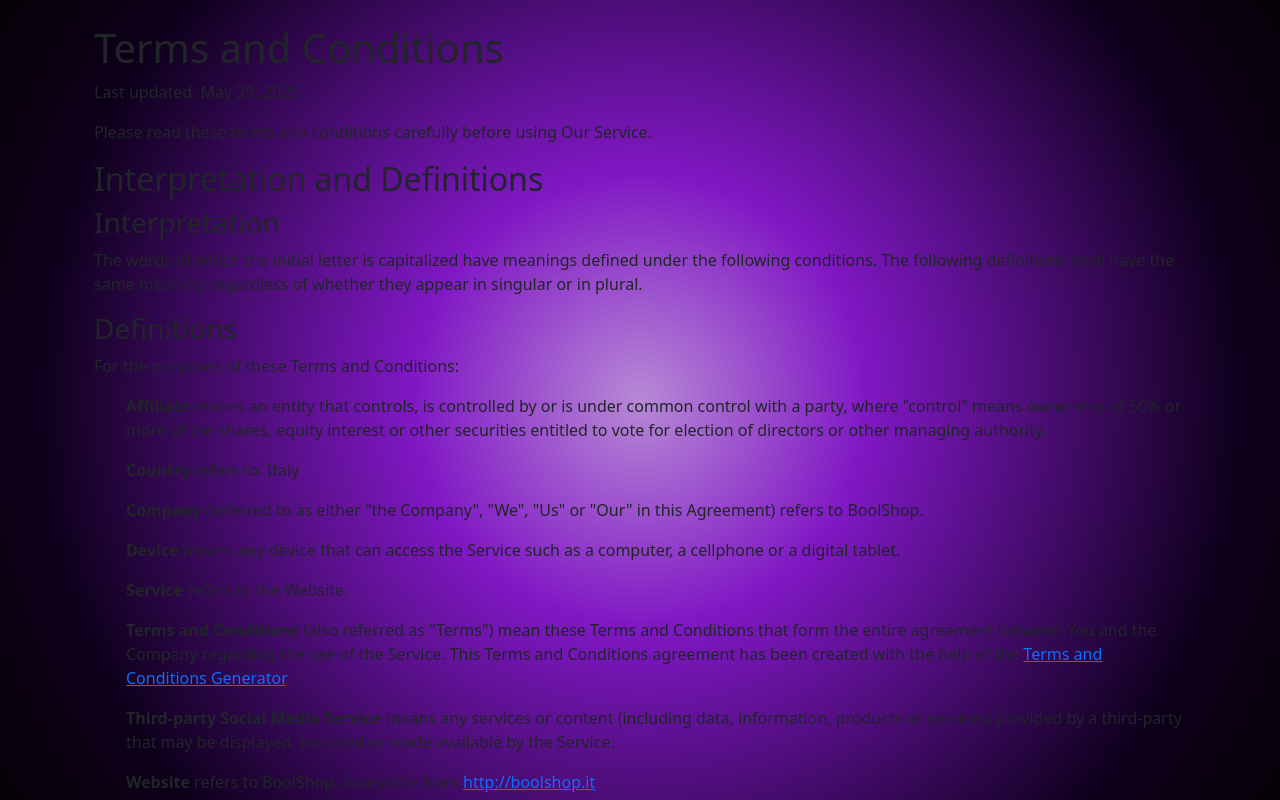
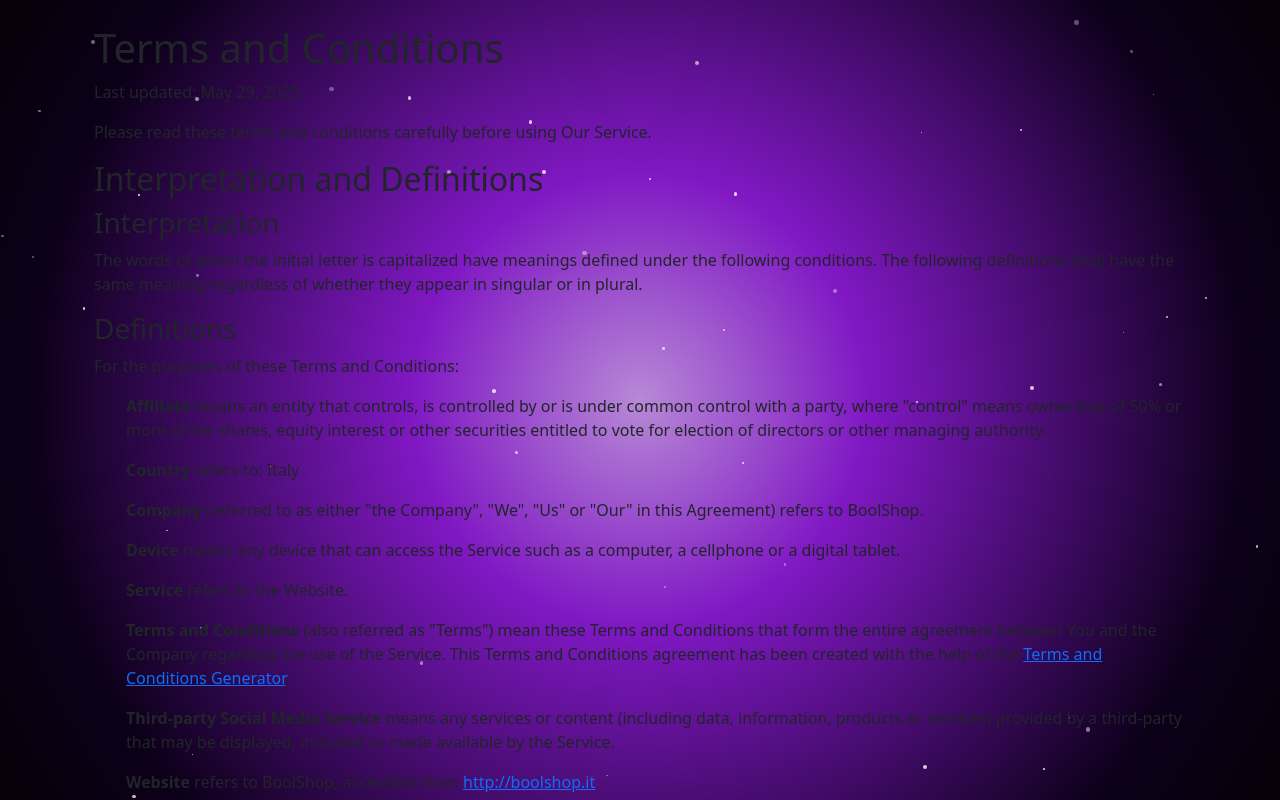
Before and after one commit to MattiaZecchinato/bool-shop, a React (Vite) app in the folder bool-shop-react/: page /term-of-service in a window 1280 px wide. Shown: the top 800 px of the page. Built offline with nearby package versions, Linux system fonts and the light colour scheme.

Commit message:
feat:start to homepage

```diff
--- a/bool-shop-react/src/App.jsx
+++ b/bool-shop-react/src/App.jsx
@@ -14,14 +14,16 @@
 import ProductDetailPage from "./pages/ProductDetailPage"
 import Category from "./pages/Category"
 import OrderRecap from "./pages/OrederRecap"
-
+import StarBackground from "./components/StarBackground"
 
 function App() {
 
   return (
     <>
+         <StarBackground>
       <CartProvider>
         <BrowserRouter>
+
           <Routes>
             <Route element={<MainLayout />}>
               <Route path="/" element={<HomePage />} />
@@ -41,8 +43,10 @@
             <Route path="/privacy-policy" element={<PrivacyPolicyPage />} />
             <Route path="/term-of-service" element={<TermOfServicePage />} />
           </Routes>
+
         </BrowserRouter>
       </CartProvider>
+      </StarBackground>
     </>
   )
 }
--- /dev/null
+++ b/bool-shop-react/src/components/StarBackground.css
@@ -0,0 +1,46 @@
+/* src/components/StarBackground.css */
+
+.star-background-wrapper {
+  /* Assicura che questo wrapper occupi l'intera viewport */
+  min-height: 100vh; /* Almeno l'altezza della finestra visibile */
+  width: 100vw; /* Tutta la larghezza della finestra visibile */
+  position: relative; /* Importante per posizionare gli elementi figli */
+  overflow: hidden; /* Nasconde le stelle che potrebbero "sporgere" */
+}
+
+/* Container per le stelle: questo è lo sfondo vero e proprio */
+.stars-container {
+  position: fixed; /* Le stelle rimangono fisse rispetto alla viewport */
+  top: 0;
+  left: 0;
+  width: 100vw;
+  height: 100vh;
+  z-index: -1; /* Mette le stelle dietro a tutto il resto */
+  pointer-events: none; /* Permette ai clic di passare attraverso le stelle */
+  /* Non è necessario impostare background qui, le stelle sono div individuali */
+}
+
+.star {
+  position: absolute; /* Le stelle sono posizionate assolutamente all'interno di .stars-container */
+  background: white;
+  border-radius: 50%;
+  opacity: 0.8;
+  /* z-index: -1; qui non è più necessario, è già gestito da .stars-container */
+  animation: twinkle 2s infinite ease-in-out;
+}
+
+/* Il container per il contenuto della tua app */
+.app-content-overlay {
+  position: relative; /* Assicura che il contenuto si posizioni normalmente */
+  z-index: 1; /* Pone il contenuto sopra le stelle */
+  /* Puoi aggiungere padding o margini qui se necessario per il layout del tuo contenuto */
+}
+
+@keyframes twinkle {
+  0%, 100% {
+    opacity: 0.8;
+  }
+  50% {
+    opacity: 0.3;
+  }
+}
--- /dev/null
+++ b/bool-shop-react/src/components/StarBackground.jsx
@@ -0,0 +1,47 @@
+// src/components/StarBackground.jsx
+import React, { useMemo } from "react";
+import "./StarBackground.css";
+
+const StarBackground = ({ children }) => {
+  const stars = useMemo(() => {
+    const starElements = [];
+    for (let i = 0; i < 50; i++) {
+      const size = Math.random() * 3.5 + 1;
+      const x = Math.random() * window.innerWidth;
+      const y = Math.random() * window.innerHeight;
+      const duration = Math.random() * 5 + 2;
+
+      starElements.push(
+        <div
+          key={i}
+          className="star"
+          style={{
+            width: `${size}px`,
+            height: `${size}px`,
+            left: `${x}px`,
+            top: `${y}px`,
+            animationDuration: `${duration}s`,
+          }}
+        />
+      );
+    }
+
+    return starElements;
+  }, []);
+
+  return (
+
+    <div className="star-background-wrapper">
+
+      <div className="stars-container">
+        {stars}
+      </div>
+
+      <div className="app-content-overlay">
+        {children}
+      </div>
+    </div>
+  );
+};
+
+export default StarBackground;
```
